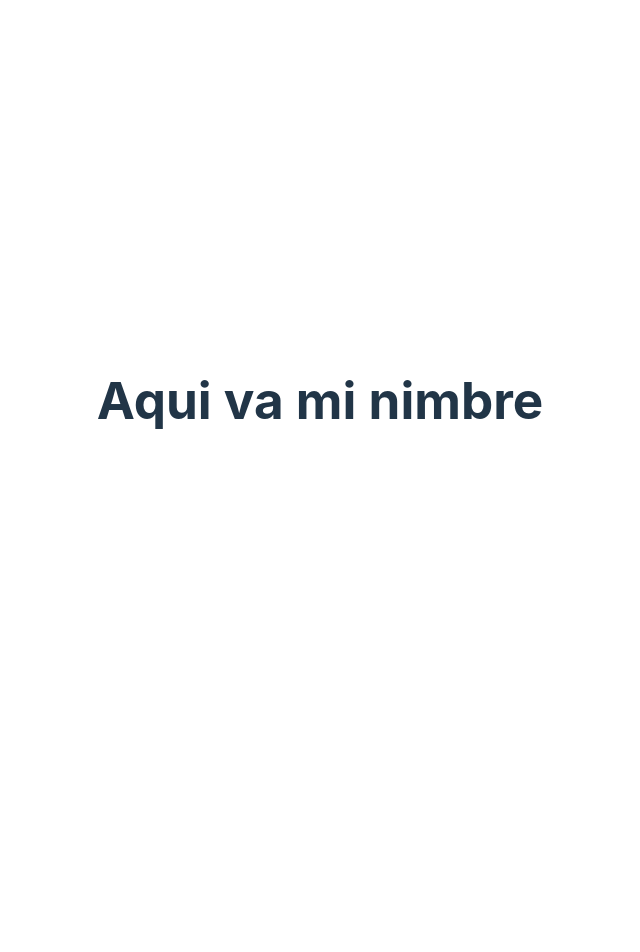
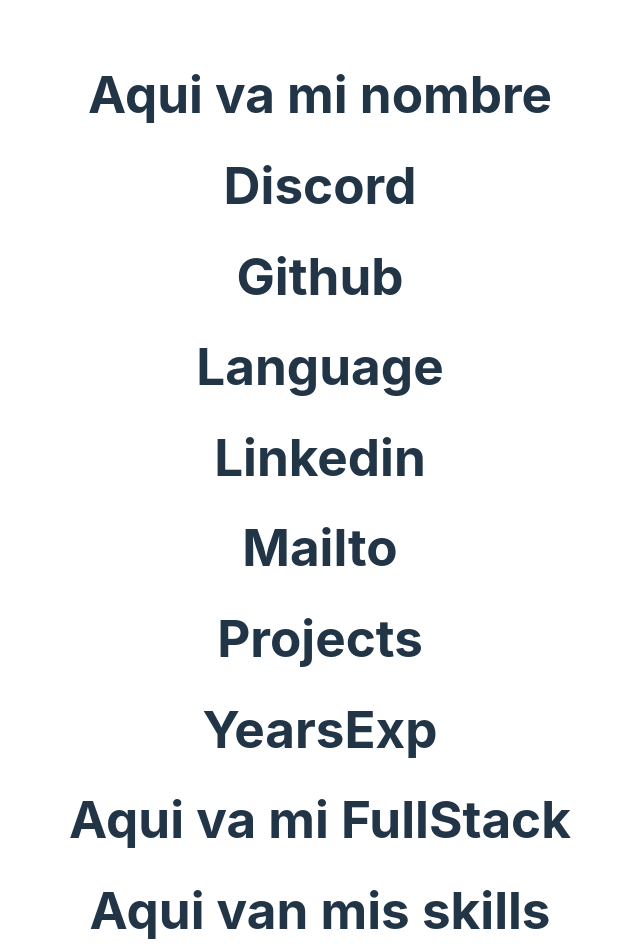
Before and after one commit to Alfonzzoj/alfonzzoj-jweb, a React (Vite) app: page / in a window 1280 px wide. Shown: the top 952 px of the page, without its empty margins (320-960 px from the left). Before the commit the page ends 800 px from the top, so only its background shows below. Built offline with nearby package versions, Linux system fonts and the light colour scheme; the HTML template or start-up script is replaced by a standard one.

Commit message:
machetoso

```diff
--- a/src/App.tsx
+++ b/src/App.tsx
@@ -1,16 +1,45 @@
 //import { useState } from 'react'
 // import reactLogo from './assets/react.svg'
 // import viteLogo from '/vite.svg'
-import { Name } from './components/1x2/name.tsx';
 import './App.css'
+//  ==> Componenetes 1x1
+import { Discord}   from './components/1x1/discord.tsx'
+import { Github }   from './components/1x1/github.tsx';
+import { Language } from './components/1x1/language.tsx';
+import { Linkedin } from './components/1x1/linkedin.tsx';
+import { Mailto }   from './components/1x1/mailto.tsx';
+import { Projects } from './components/1x1/projects.tsx';
+import { YearsExp } from './components/1x1/yearsExp.tsx';
+//  ==> Componentes 1x2
+import { Name }     from './components/1x2/name.tsx';
+import { PersonalRoll } from './components/1x2/personalRoll.tsx';
+import { Skills }   from './components/1x2/skills.tsx';
+// ==> Componentes 2x1
+import { Spotify }  from './components/2x1/spotify.tsx';
+// ==> Componentes 2x2
+import { PersonalImg } from './components/2x2/personalImg.tsx';
+
+
 
 function App() {
   //const [count, setCount] = useState(0)
 
   return (
     <>
-      <div className='home bentox'>
+      <div className='home bento'>
         <Name />
+        <Discord />
+        <Github />
+        <Language />
+        <Linkedin />
+        <Mailto />
+        <Projects />
+        <YearsExp />
+        <PersonalRoll />
+        <Skills />
+        <PersonalImg />
+        <Spotify />
+
       </div>
     </>
   )
--- a/src/components/1x2/name.tsx
+++ b/src/components/1x2/name.tsx
@@ -8,7 +8,7 @@
 export const Name: React.FC = () => {
   return (
     <div className='widget1x2'>
-      <h1>Aqui va mi nimbre</h1>
+      <h1>Aqui va mi nombre</h1>
     </div>
   )
 }
```
